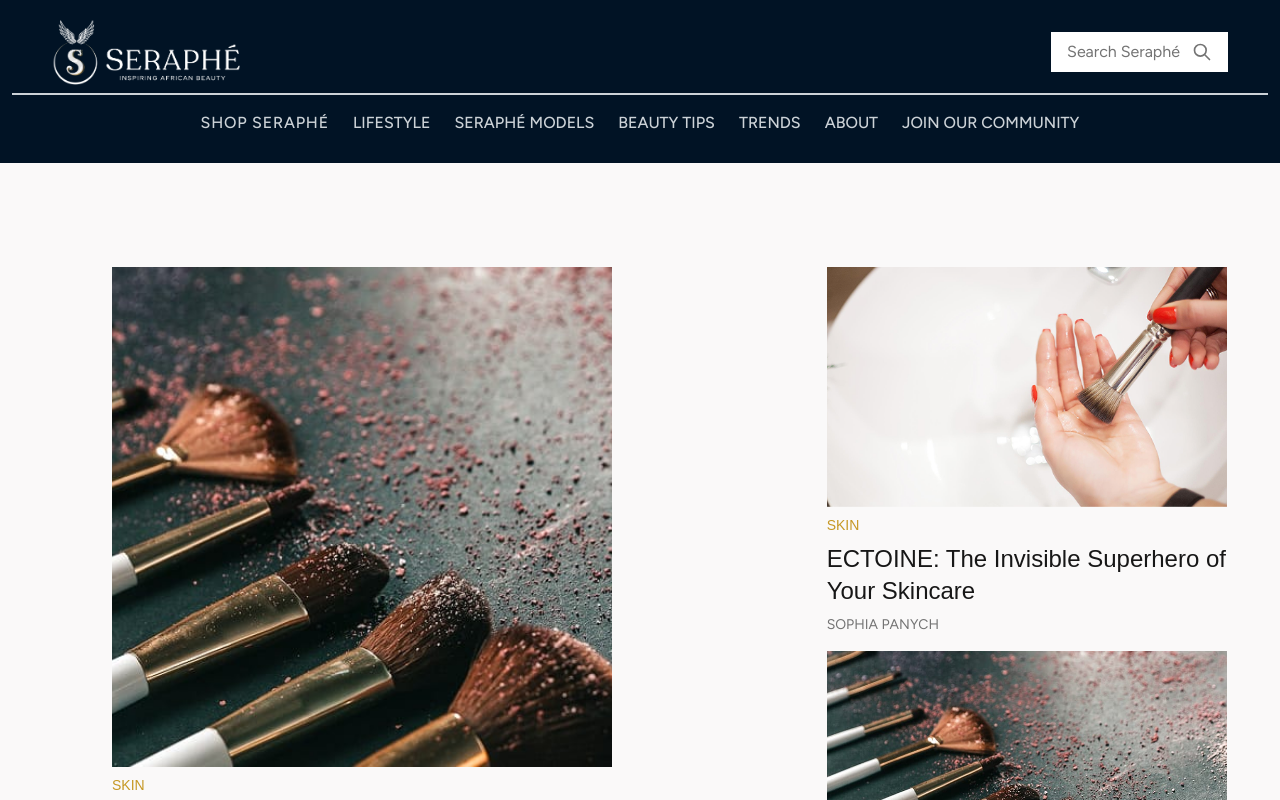
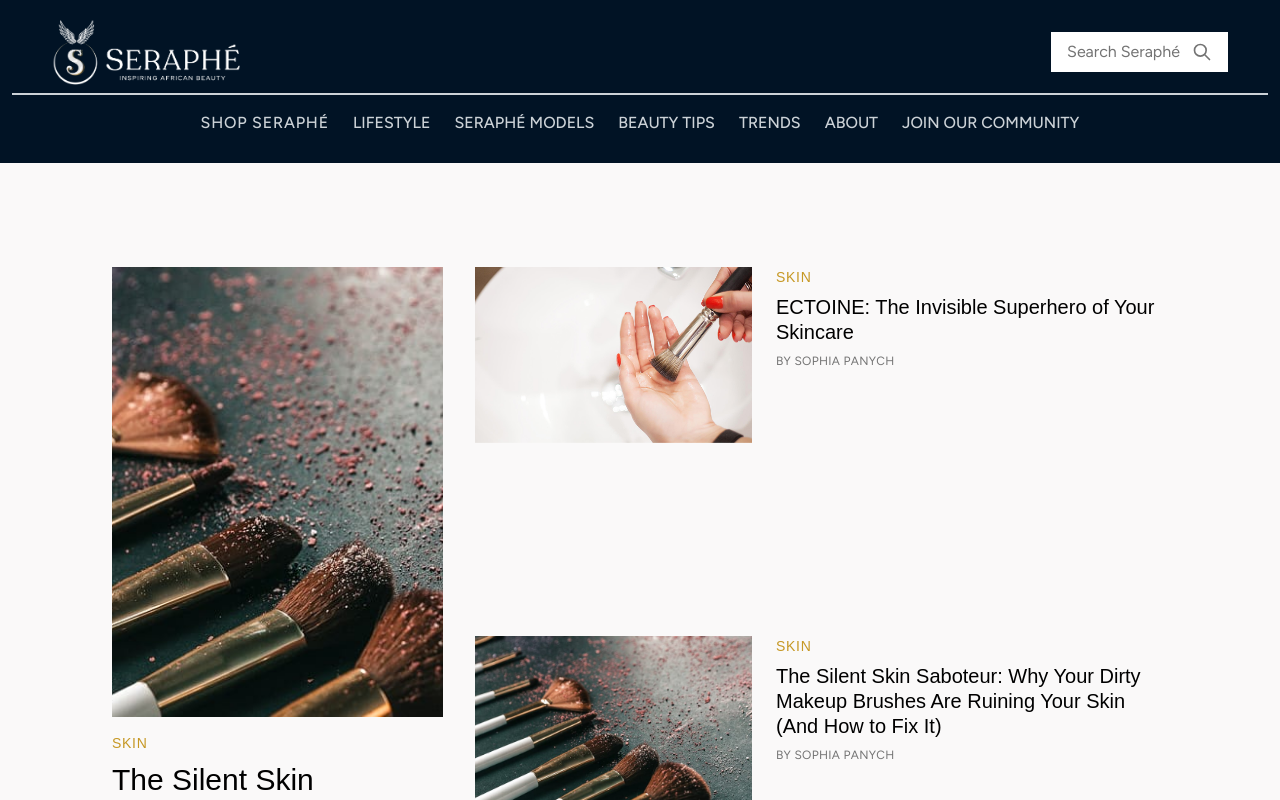
Before and after one commit to Nnenna-udefi/Seraphe-beauty, a Next.js app: page / in a window 1280 px wide. Shown: the top 800 px of the page. Built offline with nearby package versions, Linux system fonts and the light colour scheme; a web font is replaced by a local one.

Commit message:
fix: server error on slug

```diff
--- a/components/home.tsx
+++ b/components/home.tsx
@@ -14,49 +14,59 @@ const Home = () => {
   return (
     <div className="min-h-screen py-10 md:py-16">
       <div className="max-w-6xl mx-auto">
-        <div className="px-6 md:px-12 py-10 grid grid-cols-1 md:grid-cols-3 gap-4">
+        <div className="px-6 md:px-12 py-10 grid grid-cols-1 md:grid-cols-3 gap-8">
           {featuredBlogs.map((blog, index: number) => {
             const isFirst = index === 0;
+
             return (
               <div
                 key={index}
-                className={`flex flex-col ${
+                className={`${
                   isFirst
-                    ? "md:col-span-2 md:row-span-2"
-                    : "md:col-span-1 md:flex-row gap-6 items-center md:pb-0 pb-6"
+                    ? "md:col-span-1 md:row-span-2 flex flex-col"
+                    : "md:col-span-2 border-b border-gray-100 md:border-b-0 pb-6 md:pb-0"
                 }`}
               >
-                <Link href={`/blog/${blog.slug}`}>
+                <Link
+                  href={`/blog/${blog.slug}`}
+                  className={`flex flex-col h-full w-full ${
+                    isFirst ? "" : "md:flex-row md:items-start gap-6"
+                  }`}
+                >
+                  {/* Image Wrapper Container */}
                   <div
-                    className={`overflow-hidden relative ${
-                      isFirst
-                        ? "h-80 md:h-125 w-full md:w-125 "
-                        : "h-48 w-full md:w-100 md:h-60 "
+                    className={`overflow-hidden relative w-full shrink-0 ${
+                      isFirst ? "h-80 md:h-[450px]" : "h-48 md:w-2/5 md:h-44"
                     }`}
                   >
                     <Image
                       src={blog.img}
                       alt={blog.title}
                       fill
-                      className="object-cover w-full"
+                      className="object-cover"
                     />
                   </div>
-                  <h3 className="text-yellowText md:text-sm text-xs uppercase mt-2">
+
+                  {/* Text Content Area */}
+                  <div
+                    className={`flex flex-col ${isFirst ? "pt-4" : "flex-1 md:pt-0"}`}
+                  >
+                    <h3 className="text-yellowText md:text-sm text-xs uppercase tracking-wider font-medium">
                       {blog.category}
                     </h3>
 
                     <h2
-                    className={`my-2 ${
-                      isFirst
-                        ? "md:text-3xl  w-full md:w-125 text-xl"
-                        : "md:text-2xl text-xl"
+                      className={`my-2 font-serif text-black leading-tight ${
+                        isFirst ? "md:text-3xl text-xl" : "md:text-xl text-lg"
                       }`}
                     >
                       {blog.title}
                     </h2>
-                  <p className="uppercase text-darkText text-sm">
-                    {blog.author}
+
+                    <p className="uppercase text-darkText text-xs tracking-wide">
+                      BY {blog.author}
                     </p>
+                  </div>
                 </Link>
               </div>
             );
```
Lines whose indentation alone changed are shown as unchanged.
